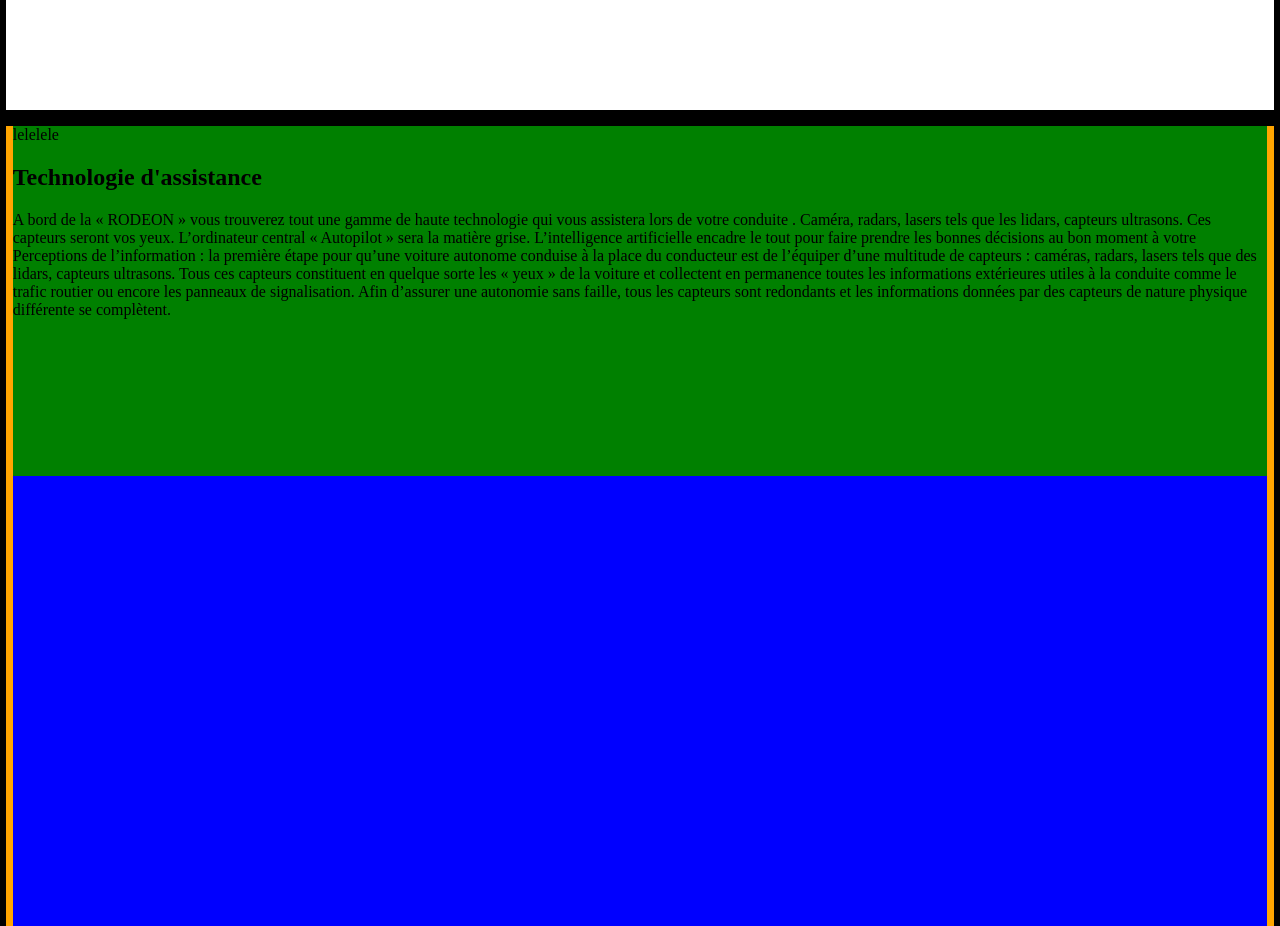
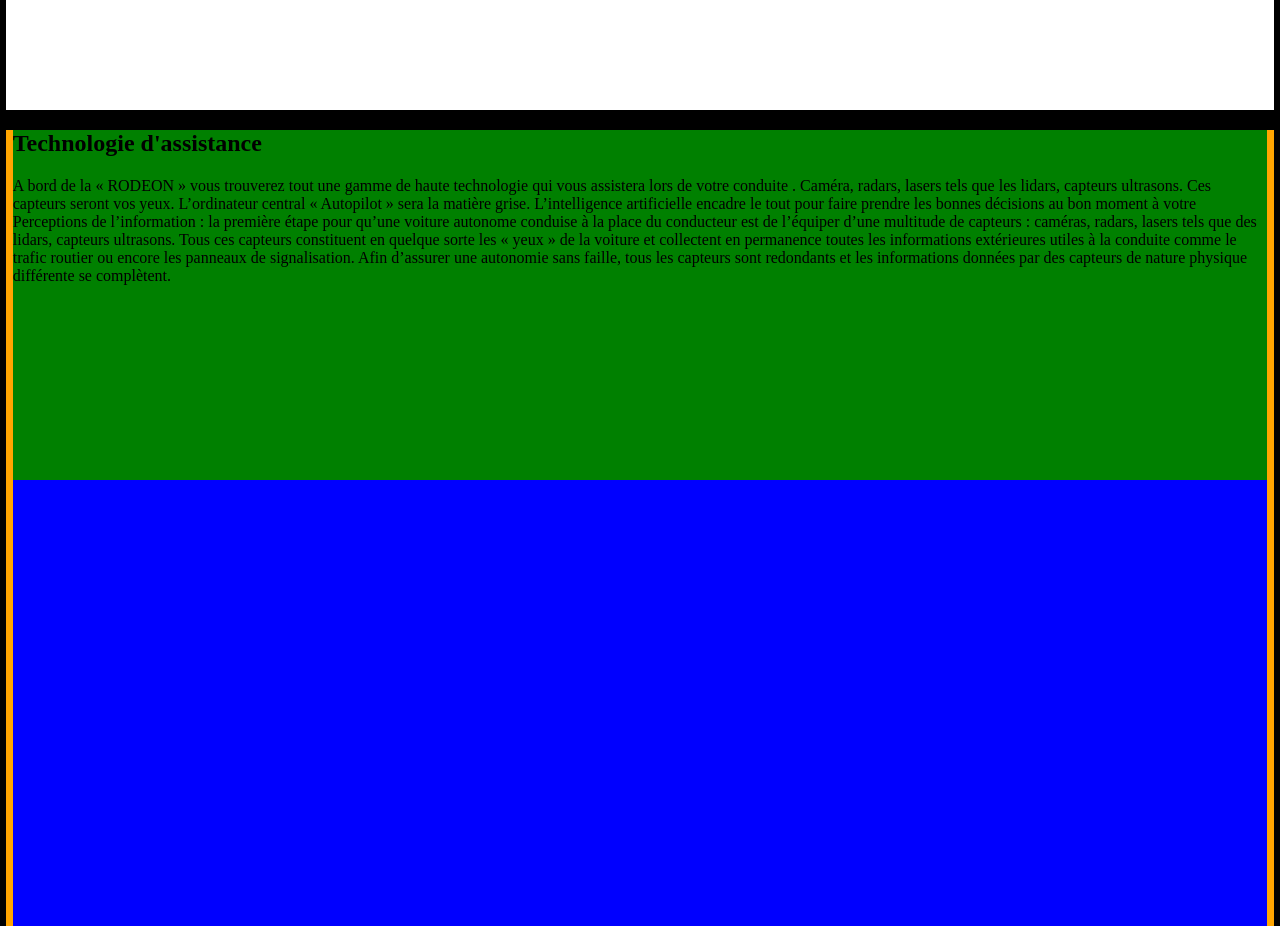
Before and after one commit to AdamLassaoui/Projet-groupe-1, a plain HTML site: page index.html in a window 1280 px wide. Shown: the part 1040-1966 px from the top of the page. Drawn offline with Linux system fonts and the light colour scheme; a web font is replaced by a local one.

Commit message:
modification

```diff
--- a/index.html
+++ b/index.html
@@ -36,7 +36,7 @@
 
         <!-- CONTAINER TECHNOLOGIE -->
         <div id="container-tech">
-            <div id="container-tech-head"><p>lelelele</p>
+            <div id="container-tech-head"><p></p>
                 <h2>Technologie d'assistance</h2>
                 <p>A bord de la « RODEON » vous trouverez tout une gamme de
 
```
